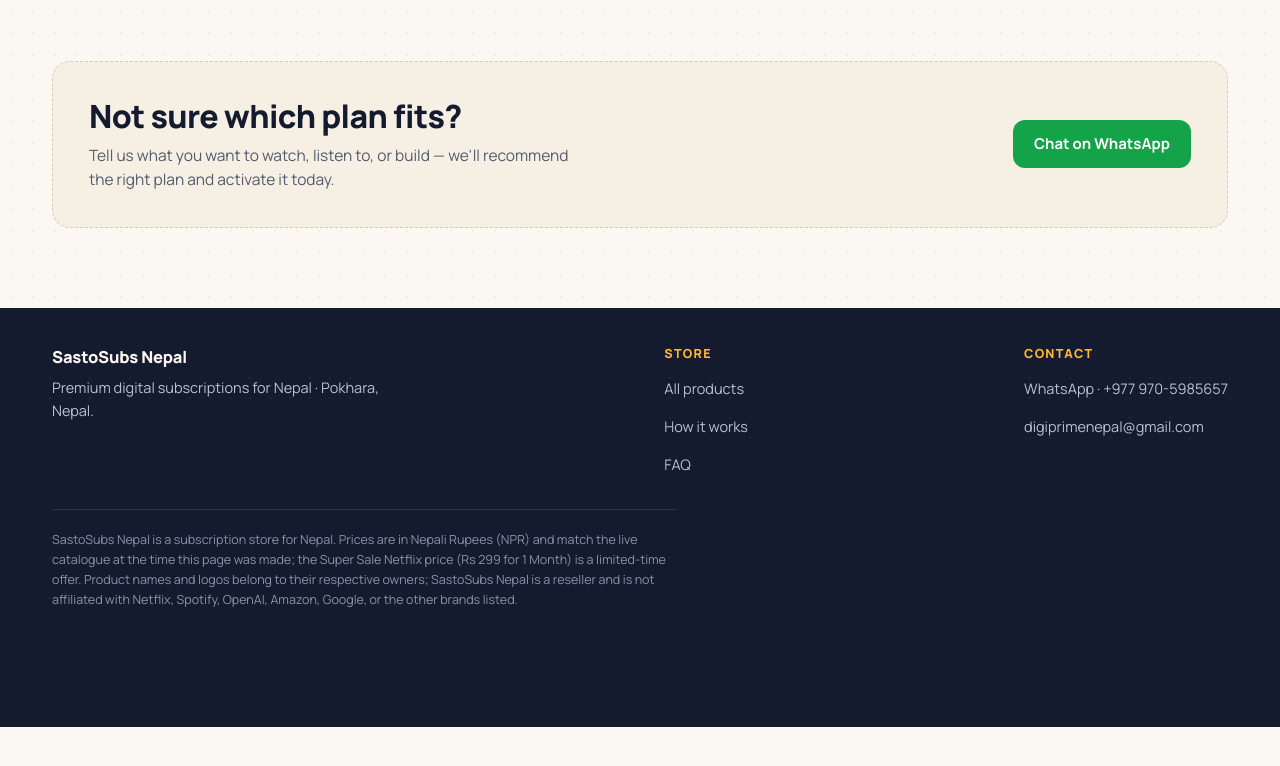
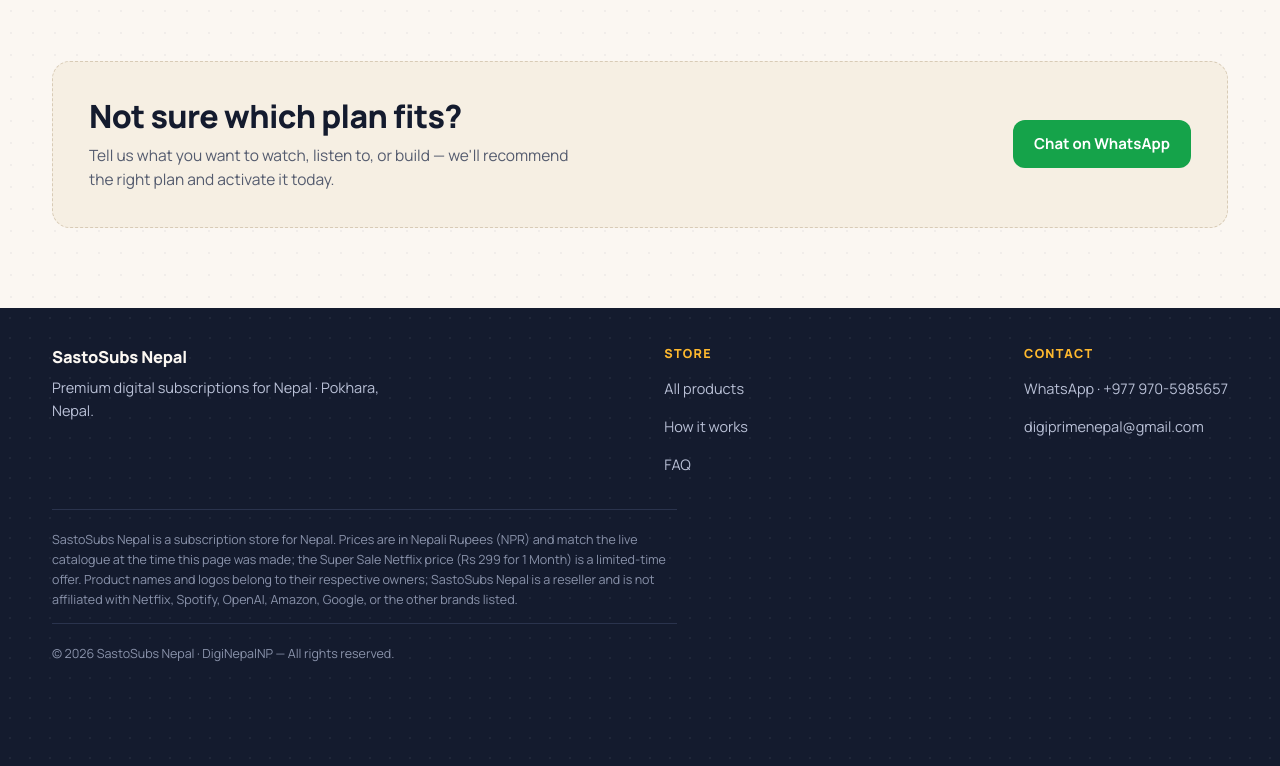
Before and after one commit to Prabinkandel/sastosubs-nepal, a plain HTML site: page index.html in a window 1280 px wide. Shown: the part 6798-7564 px from the top of the page. Before the commit the page ends 7525 px from the top, so only its background shows below. Drawn offline with Linux system fonts and the light colour scheme.

Commit message:
Footer: add copyright line — © 2026 SastoSubs Nepal · DigiNepalNP

```diff
--- a/index.html
+++ b/index.html
@@ -1069,6 +1069,7 @@
       </nav>
     </div>
     <p class="fineprint">SastoSubs Nepal is a subscription store for Nepal. Prices are in Nepali Rupees (NPR) and match the live catalogue at the time this page was made; the Super Sale Netflix price (Rs 299 for 1 Month) is a limited-time offer. Product names and logos belong to their respective owners; SastoSubs Nepal is a reseller and is not affiliated with Netflix, Spotify, OpenAI, Amazon, Google, or the other brands listed.</p>
+    <p class="fineprint" style="margin-top:10px">© 2026 SastoSubs Nepal · DigiNepalNP — All rights reserved.</p>
   </div>
 </footer>
 
```
